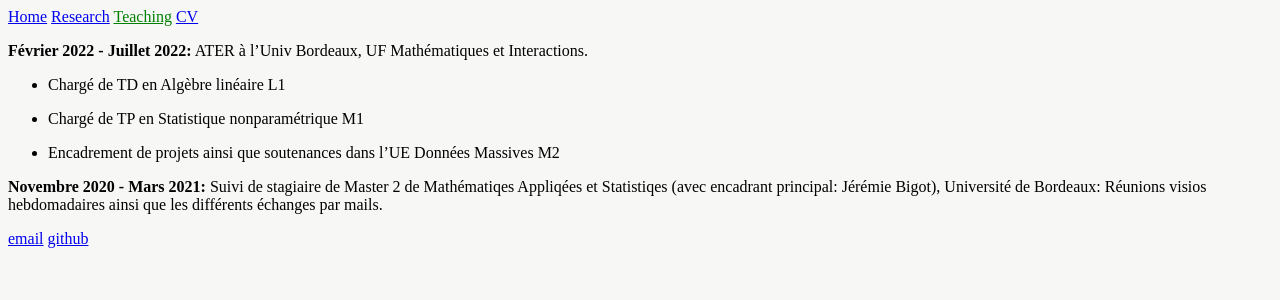
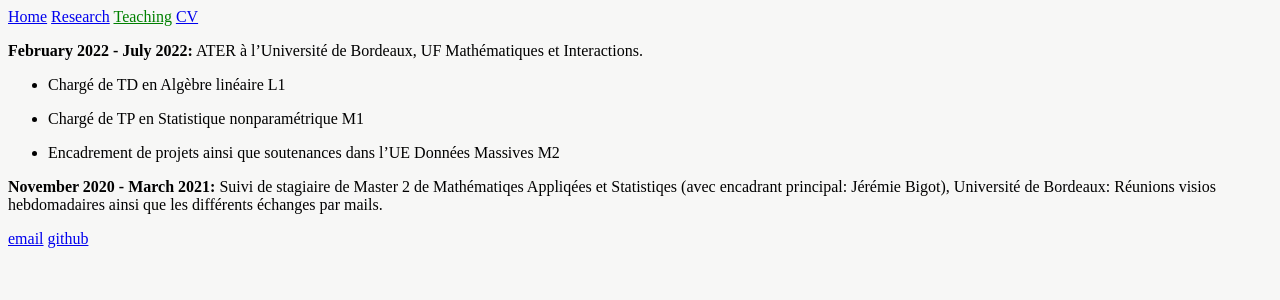
Before and after one commit to yiyej/yiyej.github.io, a Jekyll site: the page built from teaching.md, in a window 1280 px wide. Shown: the top 300 px of the page. Built offline with Jekyll 4.4.1, drawn with Linux system fonts in a browser that asks for light colours.

Commit message:
Update teaching.md

```diff
--- a/teaching.md
+++ b/teaching.md
@@ -3,7 +3,7 @@ layout: default
 title: Teaching
 ---
 
-**Février 2022 - Juillet 2022:** ATER à l’Univ Bordeaux, UF Mathématiques et Interactions.
+**February 2022 - July 2022:** ATER à l’Université de Bordeaux, UF Mathématiques et Interactions.
 
 - Chargé de TD en Algèbre linéaire L1
 
@@ -12,5 +12,5 @@ title: Teaching
 - Encadrement de projets ainsi que soutenances dans l'UE Données Massives M2
 
 
-**Novembre 2020 - Mars 2021:** Suivi de stagiaire de Master 2 de Mathématiqes Appliqées et Statistiqes (avec encadrant principal: Jérémie Bigot), Université de Bordeaux:
+**November 2020 - March 2021:** Suivi de stagiaire de Master 2 de Mathématiqes Appliqées et Statistiqes (avec encadrant principal: Jérémie Bigot), Université de Bordeaux:
 Réunions visios hebdomadaires ainsi que les différents échanges par mails.
```
